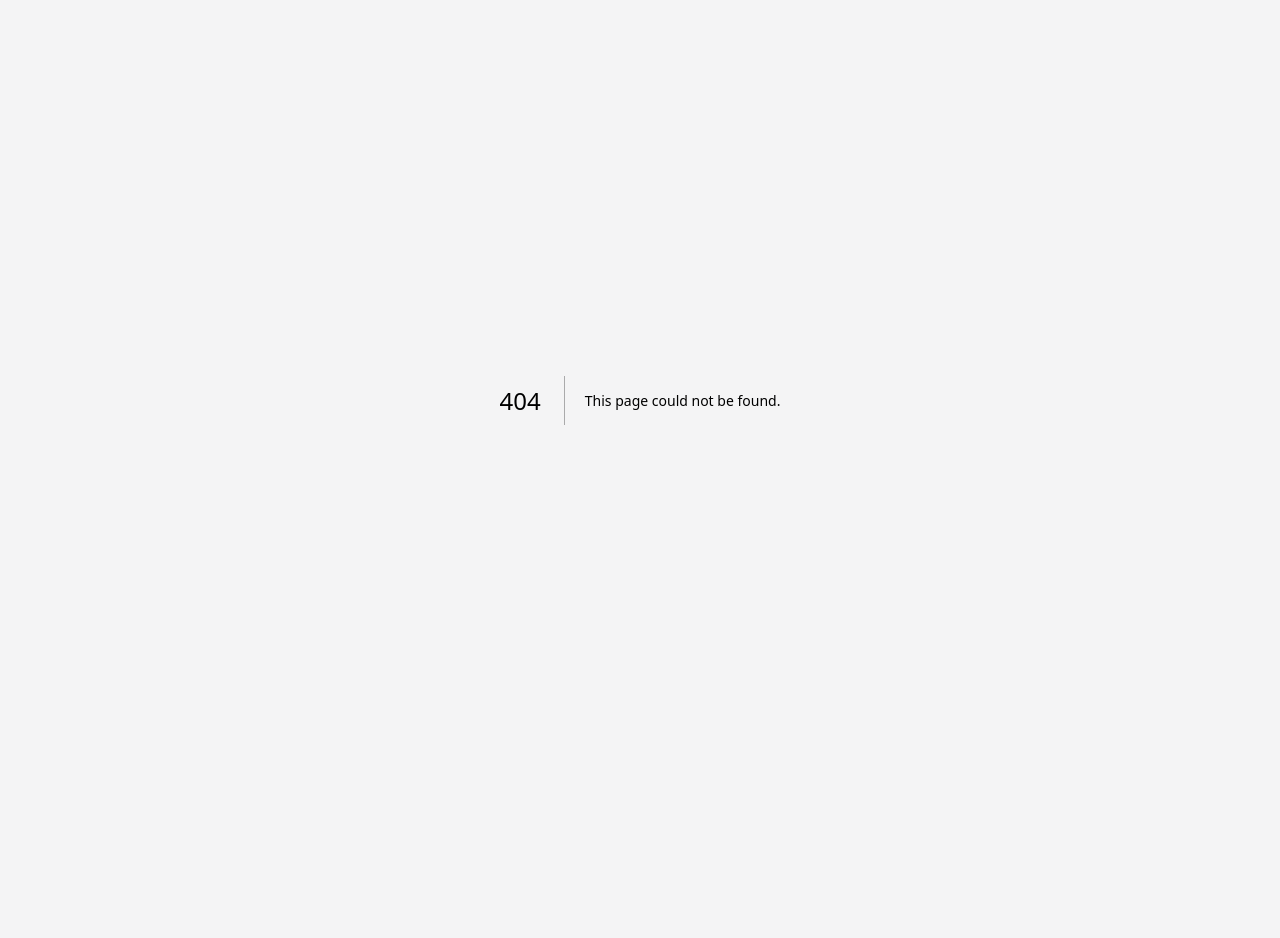
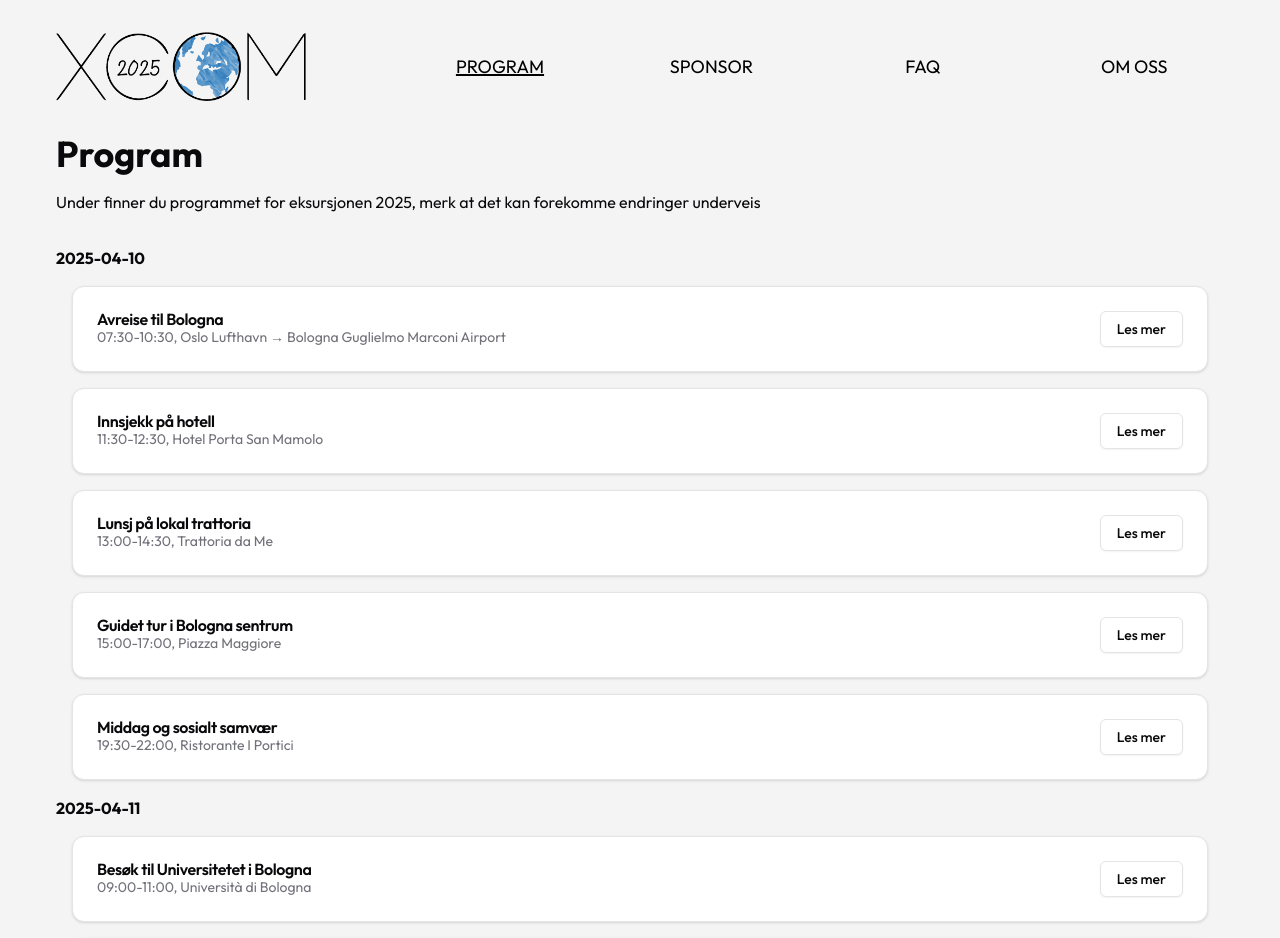
Before and after one commit to xcom-data/xcom-webapp, a Next.js app: page /program in a window 1280 px wide. Before the commit this address had no page. Shown: the top 938 px of the page. Before the commit the page ends 800 px from the top, so only its background shows below. Built offline with nearby package versions, Linux system fonts and the light colour scheme.

Commit message:
Draft for Program page

```diff
--- /dev/null
+++ b/src/app/(site)/program/page.tsx
@@ -0,0 +1,100 @@
+/* eslint-disable react/jsx-key */
+import ProgramDayObject from "@/components/program-day"
+
+
+export default function Program() {
+    const ProgramDayData=[
+        {
+          "id": "day1",
+          "date": "2025-04-10",
+          "programevents": [
+            {
+              "id": "event1",
+              "name": "Avreise til Bologna",
+              "time": "07:30-10:30",
+              "place": "Oslo Lufthavn → Bologna Guglielmo Marconi Airport",
+              "description": "Flytur fra Oslo til Bologna. Husk pass og sjekk inn i tide!"
+            },
+            {
+              "id": "event2",
+              "name": "Innsjekk på hotell",
+              "time": "11:30-12:30",
+              "place": "Hotel Porta San Mamolo",
+              "description": "Vi sjekker inn på hotellet og får tid til å slappe av før dagens program starter."
+            },
+            {
+              "id": "event3",
+              "name": "Lunsj på lokal trattoria",
+              "time": "13:00-14:30",
+              "place": "Trattoria da Me",
+              "description": "Vi nyter ekte bolognesisk pasta og lokale spesialiteter."
+            },
+            {
+              "id": "event4",
+              "name": "Guidet tur i Bologna sentrum",
+              "time": "15:00-17:00",
+              "place": "Piazza Maggiore",
+              "description": "En lokal guide viser oss de viktigste severdighetene i Bologna, inkludert de to tårnene, Piazza Maggiore og Basilica di San Petronio."
+            },
+            {
+              "id": "event5",
+              "name": "Middag og sosialt samvær",
+              "time": "19:30-22:00",
+              "place": "Ristorante I Portici",
+              "description": "En koselig middag hvor vi oppsummerer dagen og nyter italienske retter."
+            }
+          ]
+        },
+        {
+          "id": "day2",
+          "date": "2025-04-11",
+          "programevents": [
+            {
+              "id": "event6",
+              "name": "Besøk til Universitetet i Bologna",
+              "time": "09:00-11:00",
+              "place": "Università di Bologna",
+              "description": "Vi besøker Europas eldste universitet og får en presentasjon om dets historie og forskning."
+            },
+            {
+              "id": "event7",
+              "name": "Workshop: Italiensk matlaging",
+              "time": "11:30-13:30",
+              "place": "Cucina Italiana Cooking School",
+              "description": "Vi lærer å lage tradisjonell pasta og tiramisu fra profesjonelle kokker."
+            },
+            {
+              "id": "event8",
+              "name": "Lunsj med egenlaget mat",
+              "time": "13:30-14:30",
+              "place": "Cucina Italiana Cooking School",
+              "description": "Vi spiser den deilige maten vi har laget under matlagingskurset."
+            },
+            {
+              "id": "event9",
+              "name": "Vinsmaking i Emilia-Romagna",
+              "time": "15:00-18:00",
+              "place": "Vingård utenfor Bologna",
+              "description": "Vi besøker en vingård og lærer om vinproduksjon i regionen, med smaksprøver inkludert."
+            },
+            {
+              "id": "event10",
+              "name": "Avslutningsmiddag",
+              "time": "19:30-22:30",
+              "place": "Osteria Francescana",
+              "description": "Vi avslutter ekskursjonen med en fantastisk middag på en av Italias beste restauranter."
+            }
+          ]}]
+
+    return (
+        <main>
+            <h1 className='mb-4 text-4xl font-bold'> Program </h1>
+            <h4 className='mb-8'>
+                Under finner du programmet for eksursjonen 2025, merk at det kan
+                forekomme endringer underveis
+            </h4>
+            <div>{ProgramDayData.map((day)=>(<ProgramDayObject programDay={day}/>))}
+            </div>
+        </main>
+    )
+}
--- a/src/app/globals.css
+++ b/src/app/globals.css
@@ -93,3 +93,14 @@ body {
         @apply bg-background text-foreground;
     }
 }
+
+
+
+@layer base {
+  * {
+    @apply border-border outline-ring/50;
+    }
+  body {
+    @apply bg-background text-foreground;
+    }
+}
--- a/src/components/layout/header.tsx
+++ b/src/components/layout/header.tsx
@@ -6,6 +6,7 @@ import { usePathname } from 'next/navigation'
 import img from '@/assets/img/xcom_logo_black_2025.png'
 
 const navLinks = [
+    {label: 'PROGRAM', href: '/program'},
     { label: 'SPONSOR', href: '/sponsor' },
     { label: 'FAQ', href: '/faq' },
     { label: 'OM OSS', href: '/about' }
--- /dev/null
+++ b/src/components/program-day.tsx
@@ -0,0 +1,17 @@
+/* eslint-disable react/jsx-key */
+import { programDay} from "@/lib/definitions"
+import ProgramEventObject from "./program-event"
+
+
+
+export default function ProgramDayObject({programDay}:{programDay:programDay}){
+    return(
+        <main>
+        <h4 className='mb-4 font-bold'>{programDay.date}</h4>
+        <div>
+            {programDay.programevents.map((event) => (<ProgramEventObject programEvent={event}/>))}
+
+        </div>
+        </main>
+)
+}
--- /dev/null
+++ b/src/components/program-event.tsx
@@ -0,0 +1,53 @@
+import { programEvent } from '@/lib/definitions'
+import {
+    Card,
+    CardDescription,
+    CardHeader,
+    CardTitle
+} from '@/./components/ui/card'
+
+import {
+    Dialog,
+    DialogContent,
+    DialogDescription,
+    DialogHeader,
+    DialogTitle,
+    DialogTrigger,
+    DialogFooter
+} from '@/components/ui/dialog'
+import { Button } from './ui/button'
+
+export default function ProgramEventObject({
+    programEvent
+}: {
+    programEvent: programEvent
+}) {
+    return (
+        <Card className='mx-4 mb-4'>
+            <CardHeader>
+                <div className='flex items-center justify-between'>
+                    <div>
+                        <CardTitle>{programEvent.name}</CardTitle>
+                        <CardDescription>
+                            {programEvent.time}, {programEvent.place}
+                        </CardDescription>
+                    </div>
+                    <Dialog>
+                        <DialogTrigger asChild>
+                            <Button variant='outline'>Les mer</Button>
+                        </DialogTrigger>
+                        <DialogContent className='sm:max-w-md'>
+                            <DialogHeader>
+                                <DialogTitle>{programEvent.name}</DialogTitle>
+                                <DialogDescription>
+                                    {programEvent.description}
+                                </DialogDescription>
+                            </DialogHeader>
+                            <DialogFooter className='sm:justify-start'></DialogFooter>
+                        </DialogContent>
+                    </Dialog>
+                </div>
+            </CardHeader>
+        </Card>
+    )
+}
--- /dev/null
+++ b/src/components/ui/card.tsx
@@ -0,0 +1,76 @@
+import * as React from "react"
+
+import { cn } from "@/lib/utils"
+
+const Card = React.forwardRef<
+  HTMLDivElement,
+  React.HTMLAttributes<HTMLDivElement>
+>(({ className, ...props }, ref) => (
+  <div
+    ref={ref}
+    className={cn(
+      "rounded-xl border bg-card text-card-foreground shadow",
+      className
+    )}
+    {...props}
+  />
+))
+Card.displayName = "Card"
+
+const CardHeader = React.forwardRef<
+  HTMLDivElement,
+  React.HTMLAttributes<HTMLDivElement>
+>(({ className, ...props }, ref) => (
+  <div
+    ref={ref}
+    className={cn("flex flex-col space-y-1.5 p-6", className)}
+    {...props}
+  />
+))
+CardHeader.displayName = "CardHeader"
+
+const CardTitle = React.forwardRef<
+  HTMLDivElement,
+  React.HTMLAttributes<HTMLDivElement>
+>(({ className, ...props }, ref) => (
+  <div
+    ref={ref}
+    className={cn("font-semibold leading-none tracking-tight", className)}
+    {...props}
+  />
+))
+CardTitle.displayName = "CardTitle"
+
+const CardDescription = React.forwardRef<
+  HTMLDivElement,
+  React.HTMLAttributes<HTMLDivElement>
+>(({ className, ...props }, ref) => (
+  <div
+    ref={ref}
+    className={cn("text-sm text-muted-foreground", className)}
+    {...props}
+  />
+))
+CardDescription.displayName = "CardDescription"
+
+const CardContent = React.forwardRef<
+  HTMLDivElement,
+  React.HTMLAttributes<HTMLDivElement>
+>(({ className, ...props }, ref) => (
+  <div ref={ref} className={cn("p-6 pt-0", className)} {...props} />
+))
+CardContent.displayName = "CardContent"
+
+const CardFooter = React.forwardRef<
+  HTMLDivElement,
+  React.HTMLAttributes<HTMLDivElement>
+>(({ className, ...props }, ref) => (
+  <div
+    ref={ref}
+    className={cn("flex items-center p-6 pt-0", className)}
+    {...props}
+  />
+))
+CardFooter.displayName = "CardFooter"
+
+export { Card, CardHeader, CardFooter, CardTitle, CardDescription, CardContent }
```
Also changed, not shown: src/components/ui/dialog.tsx (+17 -17 lines), src/lib/definitions.ts (+15 -0 lines).
